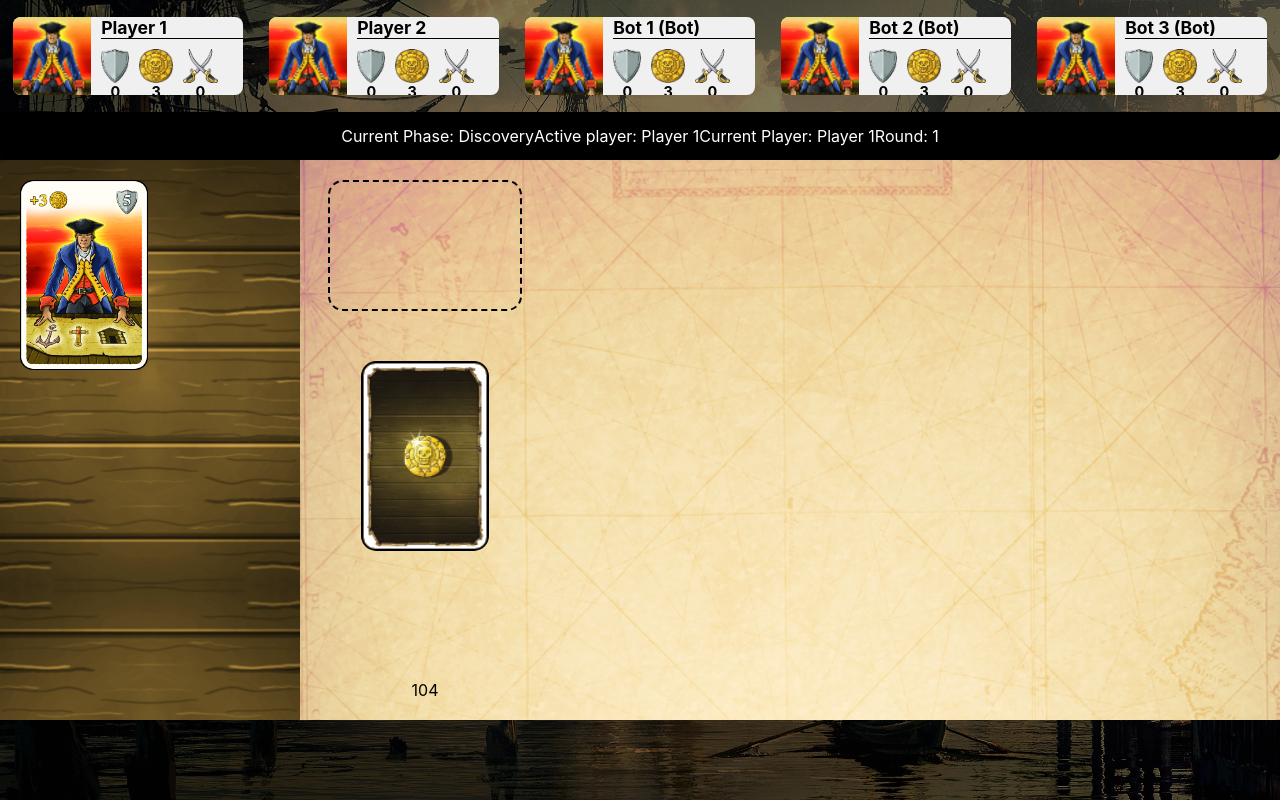
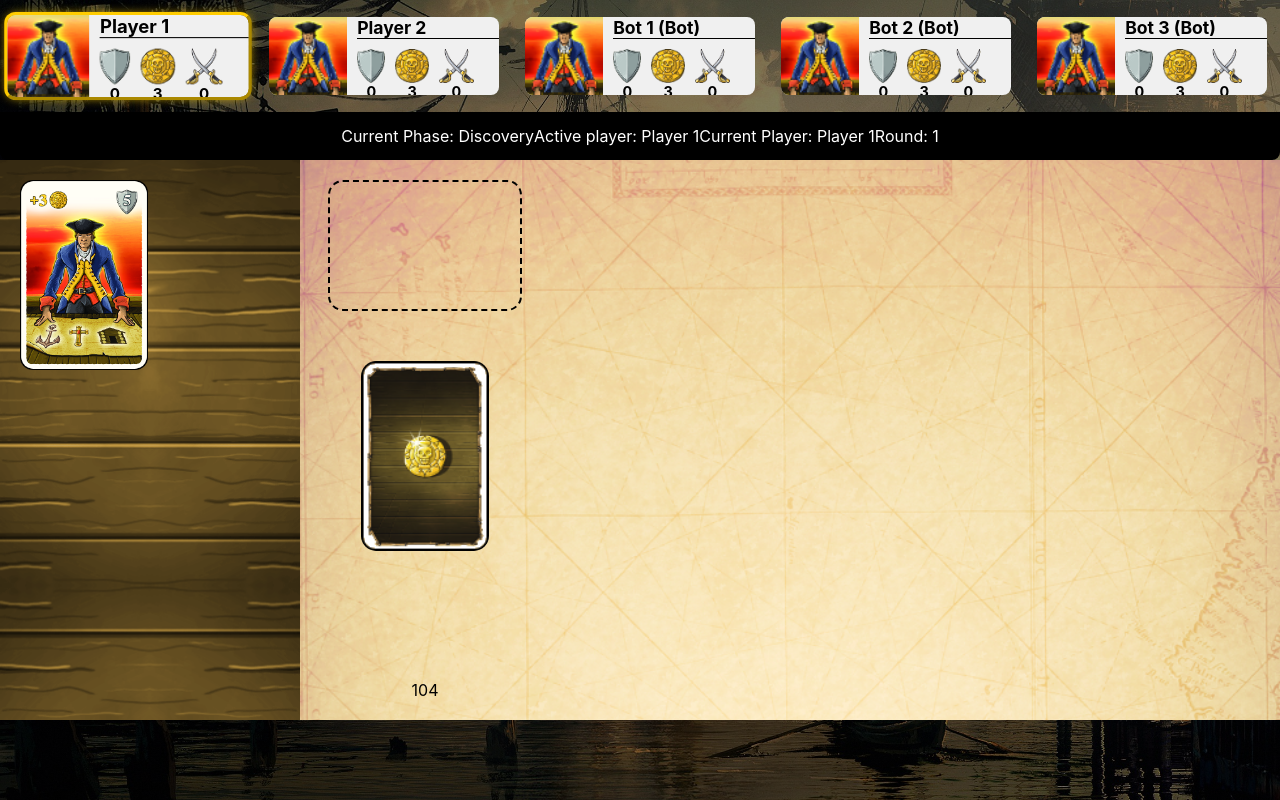
Before and after one commit to DMNklv/PortRoyalReact, a React (Vite) app in the folder client/: page /game in a window 1280 px wide. Both pictures are taken after a click on the button "Start Game". Built offline with nearby package versions, Linux system fonts and the light colour scheme.

Commit message:
Small current player style indicator

```diff
--- a/client/src/components/PlayersArea.jsx
+++ b/client/src/components/PlayersArea.jsx
@@ -27,8 +27,11 @@ export function PlayersArea() {
 }
 
 function Player({ player }) {
+
+    const currentPlayerId = useSelector(state => state.players.currentPlayerId);
+
     return (
-        <div className='playerWrapper' title={JSON.stringify(player)}>
+        <div className={`playerWrapper${player.id === currentPlayerId ? ' currentActivePlayer' : ''}`} title={JSON.stringify(player)}>
             <img src={`/general/expedition_required.png`} alt={`${player.name} Img`} className='playerAvatar' />
             <div className='playerInfoAndStats'>
                 <div className='playerInfo'>
--- a/client/src/css/PlayersArea.css
+++ b/client/src/css/PlayersArea.css
@@ -82,3 +82,9 @@
     color: white;
     border-radius: 0 0 8px 8px;
 }
+
+.currentActivePlayer {
+    outline: 3px outset #ffcc00;
+    box-shadow: 0 0 10px #ffcc00;
+    scale: 1.05;
+}
```
